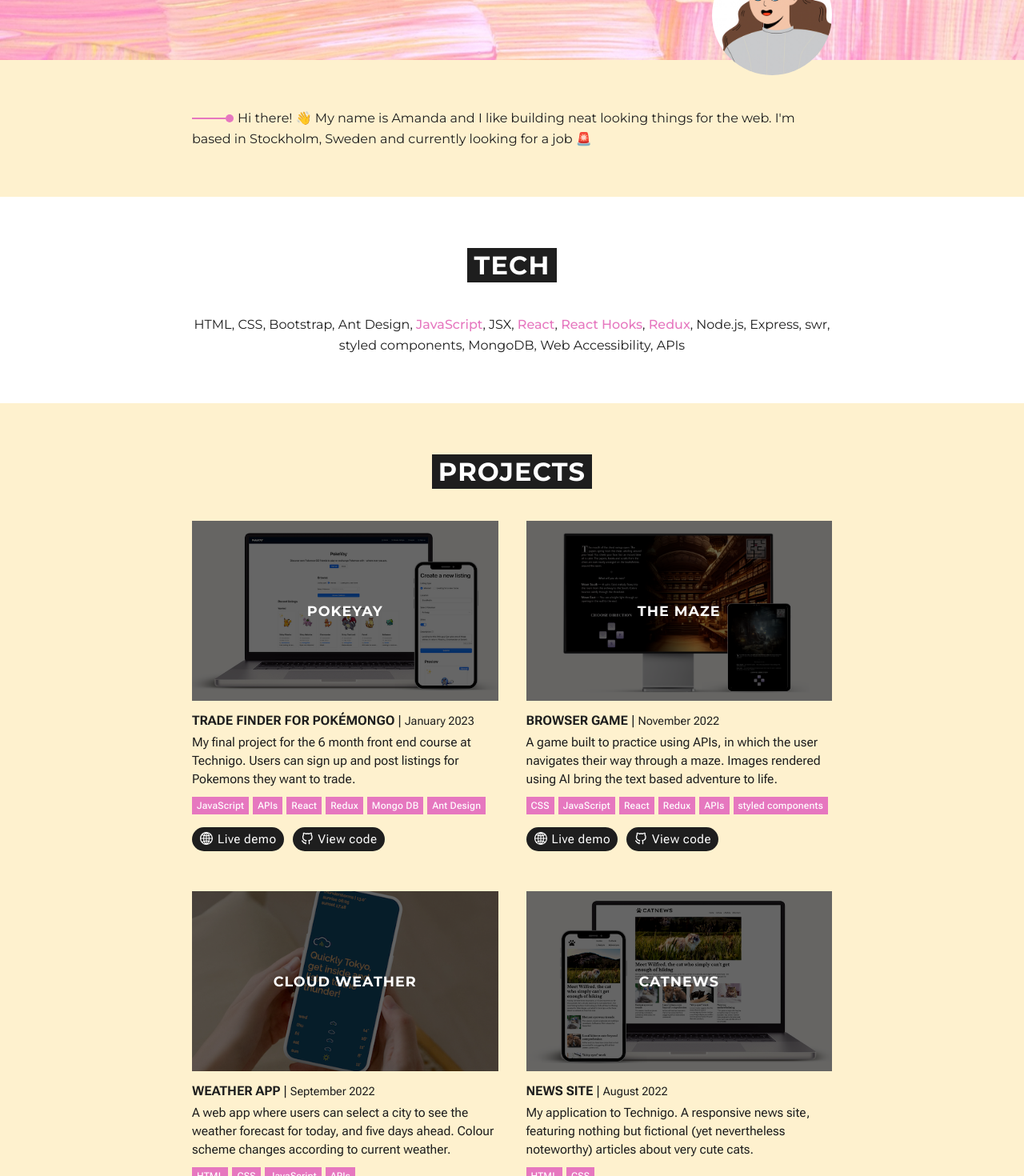
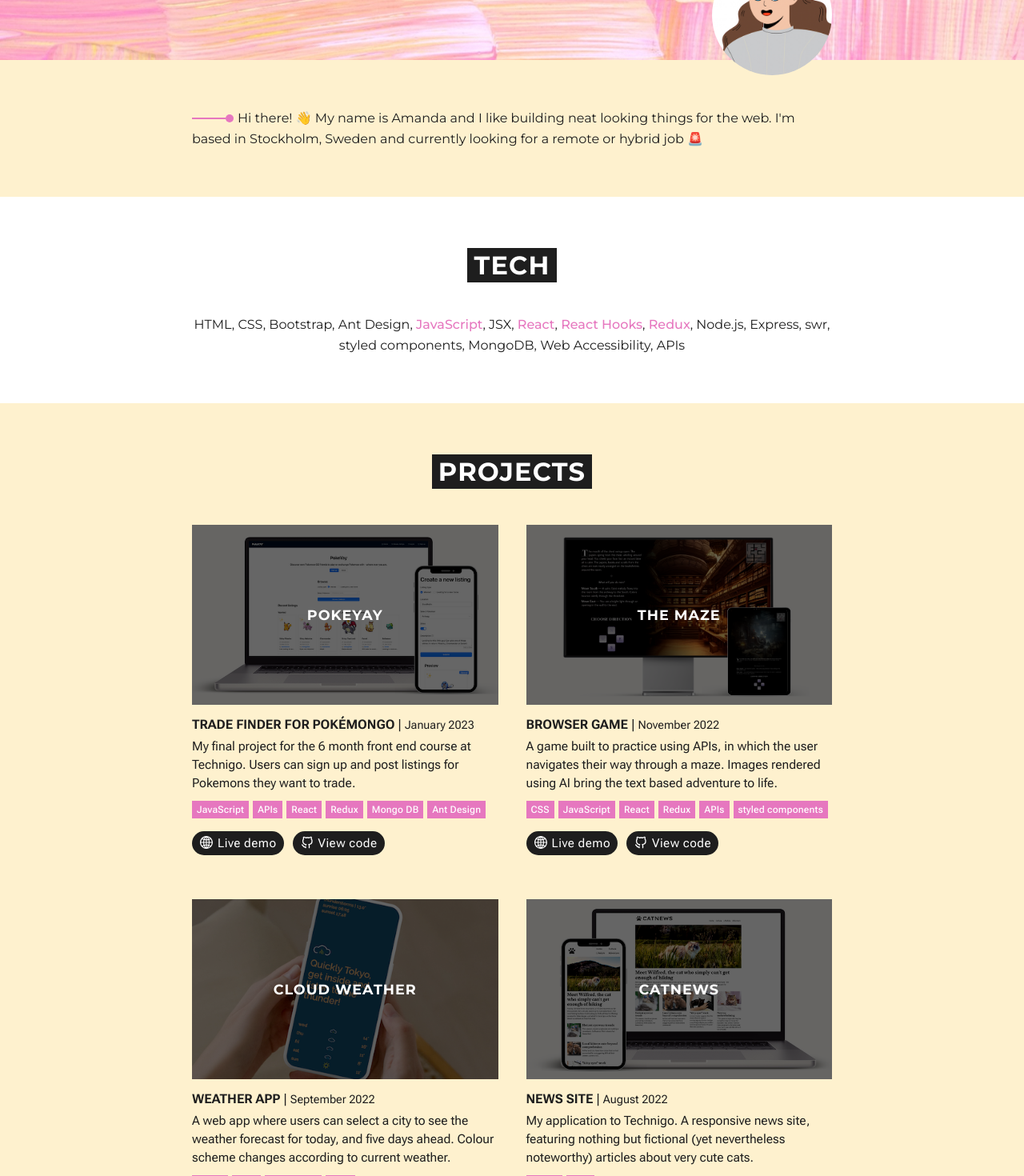
Before and after one commit to Technigo/project-react-portfolio, a React (Create React App) app: page / in a window 1280 px wide. Shown: the part 400-1870 px from the top of the page at 80% size. Built offline with nearby package versions, Linux system fonts and the light colour scheme.

Commit message:
Copy changes

```diff
--- a/src/components/Project.js
+++ b/src/components/Project.js
@@ -77,13 +77,13 @@ const ProjectTag = styled.span`
   font-size: 0.75rem;
   line-height: 0.9rem;
   padding: 4px 6px;
-  margin: 0 5px 0 0;
+  margin: 0 5px 5px 0;
   display:inline-block;
 `
 
 const Project = ({ title, name, description, tags, date, image, liveurl, featured, githuburl }) => {
   return (
-    <article>
+    <article style={{ paddingTop: '5px' }}>
       <a href={liveurl} target="_blank" rel="noreferrer" style={{ color: 'var(--black)', textDecoration: 'none' }}>
         {featured
         && <>
@@ -114,7 +114,7 @@ const Project = ({ title, name, description, tags, date, image, liveurl, feature
         {tags.map((tag) => (<ProjectTag key={tag}>{tag}</ProjectTag>))}
       </p>
 
-      <div style={{ paddingTop: '16px', paddingBottom: '15px' }}>
+      <div style={{ paddingTop: '11px', paddingBottom: '15px' }}>
         <Pill variant="web" href={liveurl} />
         <Pill variant="github" href={githuburl} />
       </div>
--- a/src/components/Summary.js
+++ b/src/components/Summary.js
@@ -16,7 +16,7 @@ const Summary = () => {
         <SummaryText>
           <Lollipop />
           Hi there! 👋 My name is Amanda and I like building neat looking things for the web.
-          I&apos;m based in Stockholm, Sweden and currently looking for a job 🚨
+          I&apos;m based in Stockholm, Sweden and currently looking for a remote or hybrid job 🚨
         </SummaryText>
       </Wrapper>
     </PageSection>
```
